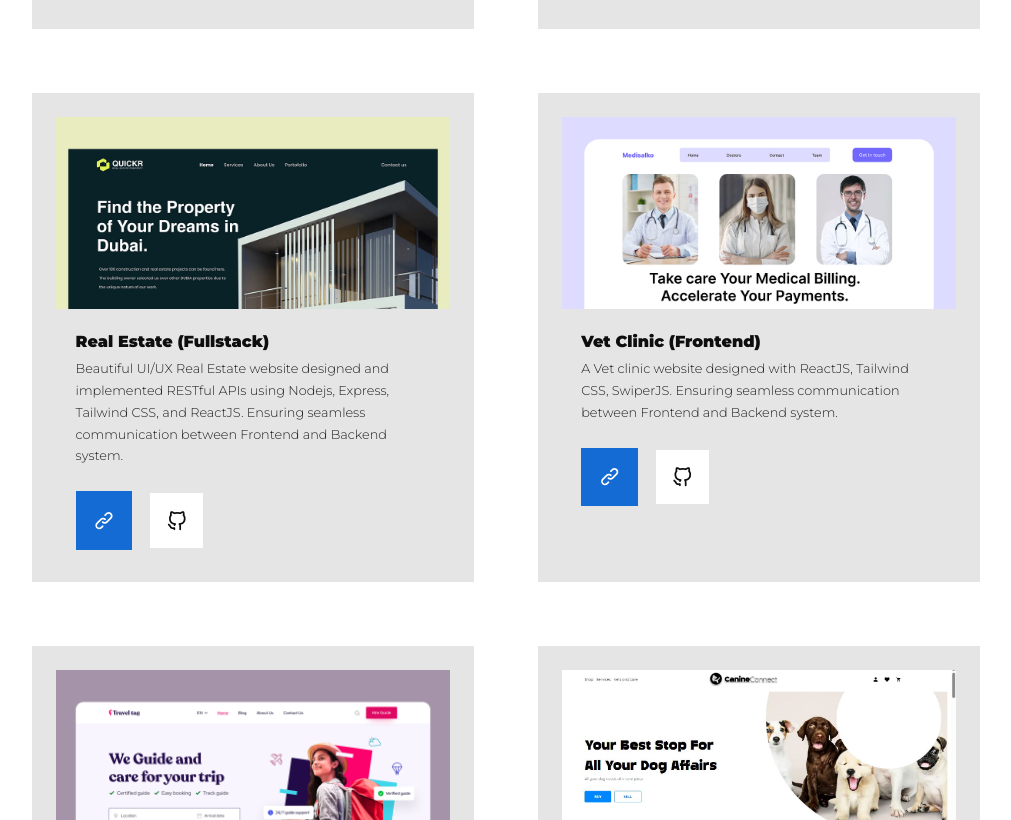
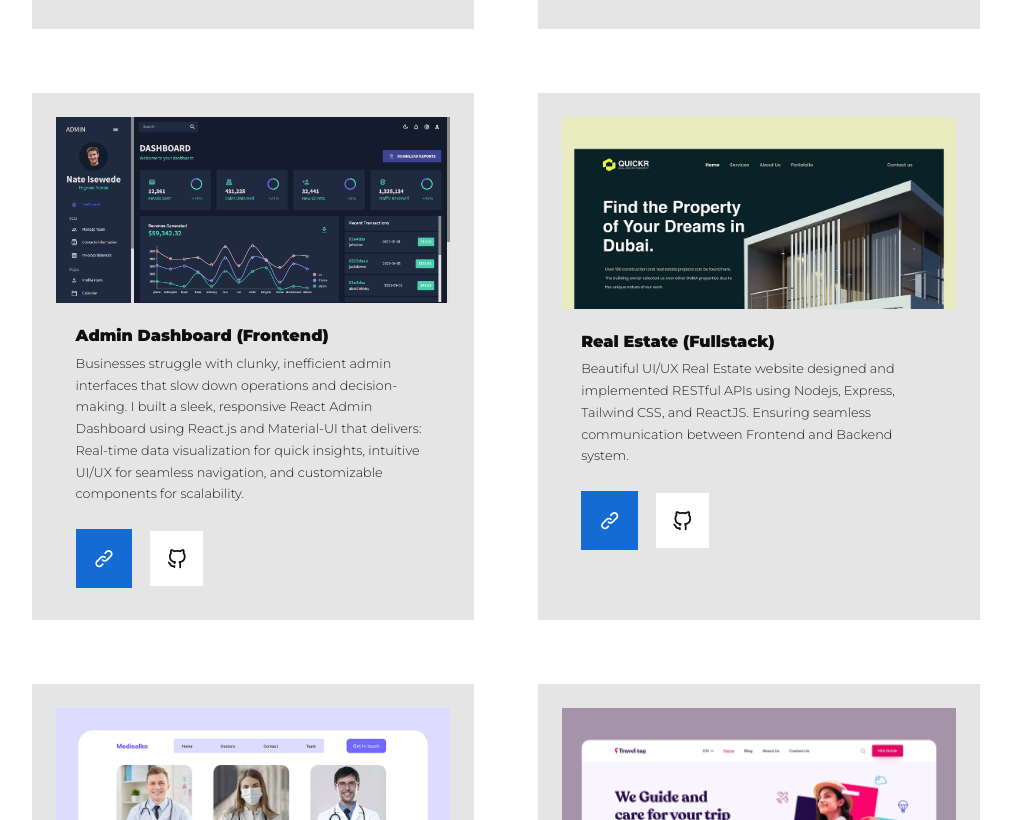
Before and after one commit to NateSewel/portfolio, a plain HTML site: page index.html in a window 1280 px wide. Shown: the part 2608-3428 px from the top of the page, without its empty margins (134-1145 px from the left). Drawn offline with nearby package versions, Linux system fonts and the light colour scheme.

Commit message:
React Admin Project

```diff
--- a/index.html
+++ b/index.html
@@ -186,7 +186,7 @@
             ></a>
           </div>
         </article>
-        <!-- Project 1 -->
+        <!-- Project 2 -->
         <article class="project mix fullstack" data-order="1">
           <div class="project__image">
             <img src="./assets/canine.JPG" alt="Project One" />
@@ -213,6 +213,39 @@
             <a
               title="project1"
               href="https://github.com/NateSewel/caninecommerce"
+              class="btn"
+              rel="noopener"
+              target="_blank"
+              ><i class="uil uil-github-alt"></i
+            ></a>
+          </div>
+        </article>
+        <!-- Project 3 -->
+        <article class="project mix frontend" data-order="1">
+          <div class="project__image">
+            <img src="./assets/Admin.png" alt="Project One" />
+          </div>
+          <h5>Admin Dashboard (Frontend)</h5>
+          <p>
+            Businesses struggle with clunky, inefficient admin interfaces that
+            slow down operations and decision-making. I built a sleek,
+            responsive React Admin Dashboard using React.js and Material-UI that
+            delivers: Real-time data visualization for quick insights, intuitive
+            UI/UX for seamless navigation, and customizable components for
+            scalability.
+          </p>
+          <div class="project__cta">
+            <a
+              title="project1"
+              href="https://react-dashboard-0iwi.onrender.com"
+              class="btn primary"
+              rel="noopener"
+              target="_blank"
+              ><i class="uil uil-link"></i
+            ></a>
+            <a
+              title="project1"
+              href="https://github.com/NateSewel/react-dashboard"
               class="btn"
               rel="noopener"
               target="_blank"
```
Also changed, not shown: assets/Admin.png (added).
